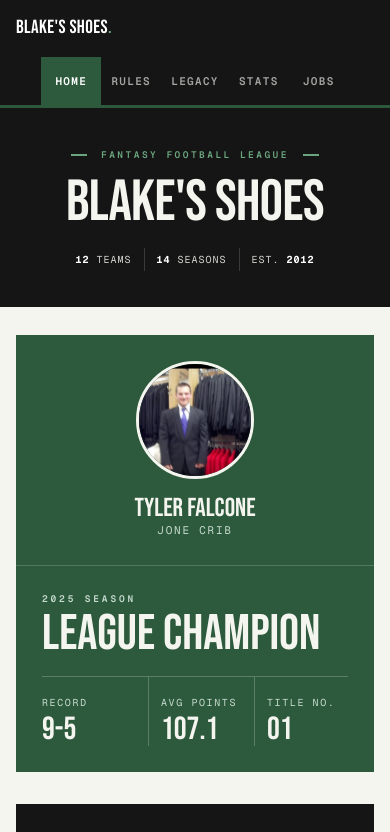
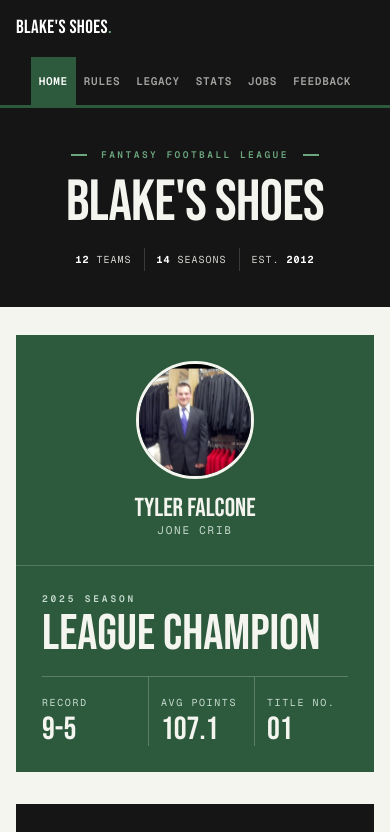
Before and after one commit to nardonef/blakes-shoes, a Next.js app: page / in a window 390 px wide. Shown: the top 832 px of the page. Built offline with nearby package versions, Linux system fonts and the light colour scheme.

Commit message:
Add FEEDBACK link to NavBar with tighter mobile spacing

```diff
--- a/components/NavBar.tsx
+++ b/components/NavBar.tsx
@@ -9,6 +9,7 @@ const links = [
   { href: "/legacy", label: "LEGACY" },
   { href: "/stats", label: "STATS" },
   { href: "/jobs", label: "JOBS" },
+  { href: "/feedback", label: "FEEDBACK" },
 ];
 
 export default function NavBar() {
@@ -33,7 +34,7 @@ export default function NavBar() {
               <Link
                 key={link.href}
                 href={link.href}
-                className={`flex items-center justify-center min-w-[60px] px-2.5 md:px-[18px] py-4 text-[11px] font-semibold tracking-[.12em] transition-colors duration-150 ${
+                className={`flex items-center justify-center px-2 md:px-[18px] py-4 text-[11px] font-semibold tracking-[.06em] md:tracking-[.12em] transition-colors duration-150 ${
                   isActive
                     ? "bg-[var(--accent)] text-white"
                     : "text-[#a3a3a0] hover:text-white"
```
Also changed, not shown: 2 other files (tests, documents, lock files or other folders).
